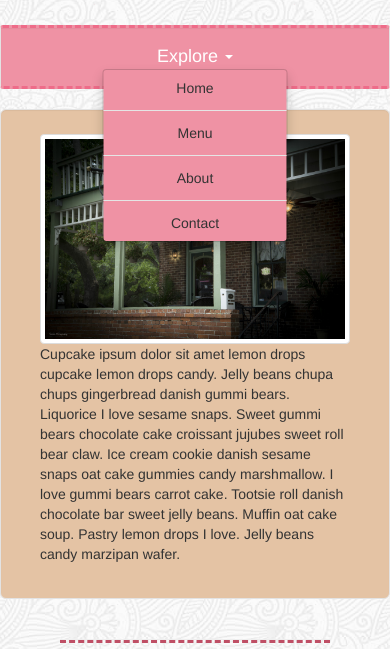
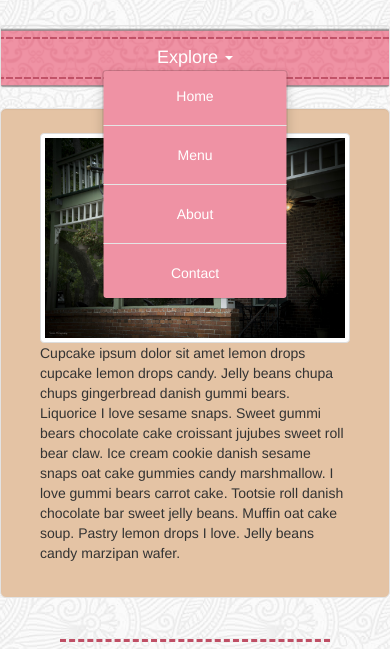
Before and after one commit to dylancbailey/NanaTeresa, a plain HTML site: page index.html in a window 390 px wide. Both pictures are taken after a click on the element "Explore". Shown: the part 195-844 px from the top of the page. Drawn offline with nearby package versions, Linux system fonts and the light colour scheme; a web font is replaced by a local one.

Commit message:
Added mobile ribbon

```diff
--- a/css/main.css
+++ b/css/main.css
@@ -37,13 +37,17 @@ header a {
 }
 
 .mobile-well {
-  background: #ef92a4;
-  border-top: 3px dashed rgba(237, 72, 113, 0.5);
-  border-bottom: 3px dashed rgba(237, 72, 113, 0.5);
+  background: url(../images/ribbon.png) repeat;
 }
 
 .explore {
+  padding-top: 3px;
   color: white;
+}
+
+ul li .dropdown-link {
+  color: white;
+  padding: 10px 0;
 }
 
 hr {
--- a/index.html
+++ b/index.html
@@ -35,13 +35,13 @@
       <div class='col-md-12 text-center dropdown'>
         <h4 class="dropdown-toggle explore" data-toggle="dropdown">Explore <span class='caret'></span></h4>
         <ul class="dropdown-menu" aria-labelledby="dropdownMenu1">
-          <li><a href="#">Home</a></li>
+          <li><a href="#" class="dropdown-link">Home</a></li>
           <li class='divider'></li>
-          <li><a href="#">Menu</a></li>
+          <li><a href="#" class="dropdown-link">Menu</a></li>
           <li class='divider'></li>
-          <li><a href="#">About</a></li>
+          <li><a href="#" class="dropdown-link">About</a></li>
           <li class='divider'></li>
-          <li><a href="#">Contact</a></li>
+          <li><a href="#" class="dropdown-link">Contact</a></li>
         </ul>
       </div>
     </div>
```
Also changed, not shown: images/ribbon.png (added), 2 other files.
